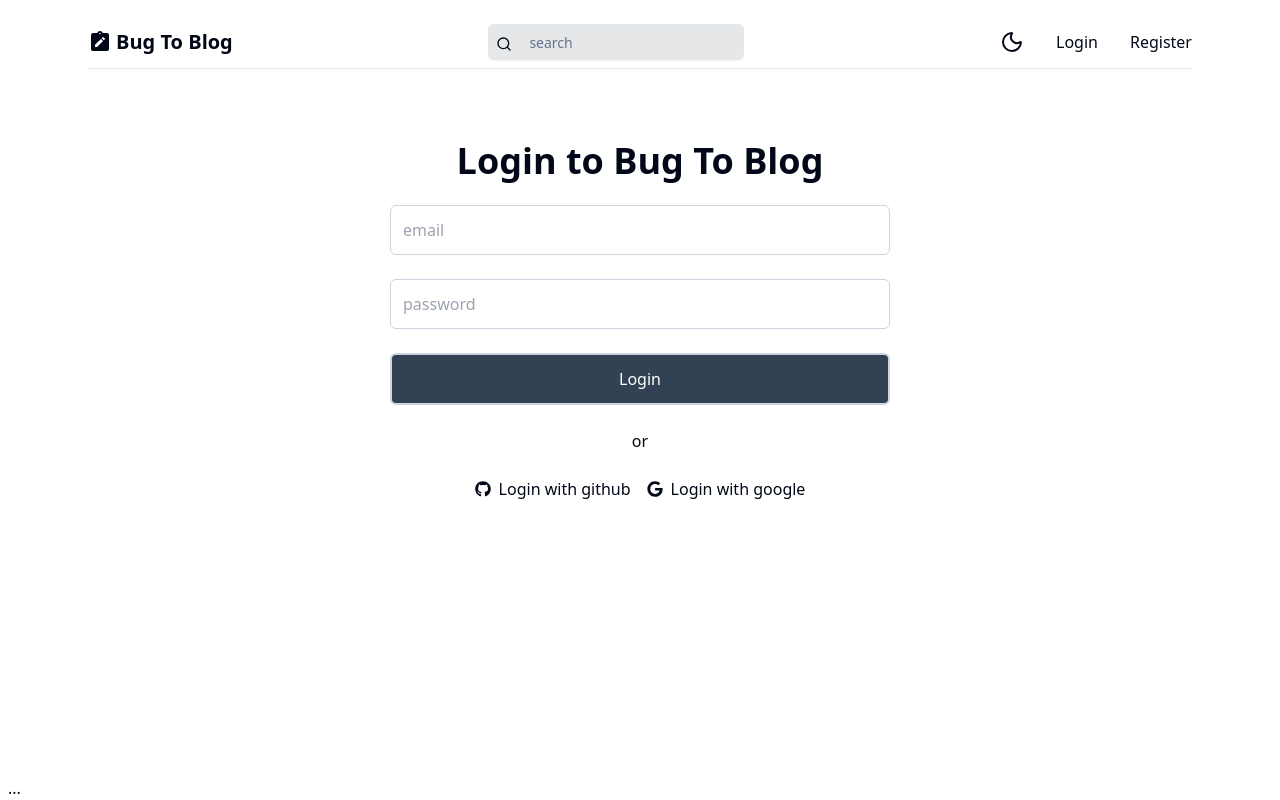
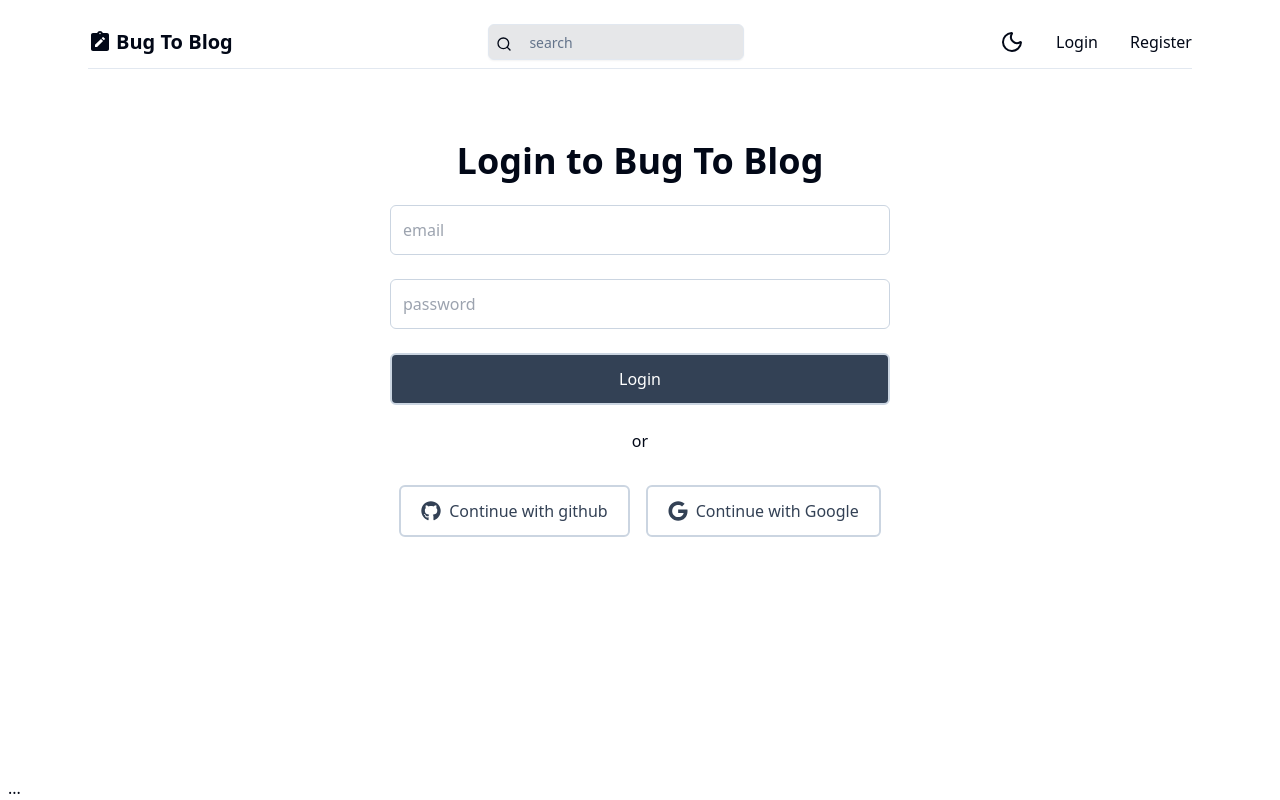
Before and after one commit to jubayer718/bug-to-blog, a Next.js app: page /login in a window 1280 px wide. Built offline with nearby package versions, Linux system fonts and the light colour scheme; no server answers.

Commit message:
github provider successful

```diff
--- a/src/app/components/auth/LoginForm.tsx
+++ b/src/app/components/auth/LoginForm.tsx
@@ -10,21 +10,25 @@ import SocialAuth from "./SocialAuth";
 import { useState, useTransition } from "react";
 import { login } from "@/action/auth/login";
 import { Alert } from "../common/Alert";
-import { useRouter } from "next/navigation";
+import { useRouter, useSearchParams } from "next/navigation";
 import { LOGIN_REDIRECT } from "@/routes";
 
 const LoginForm = () => {
+  const searchParams= useSearchParams()
   const [isPending, startTransition] = useTransition();
   const [error, setError] = useState('');
+  const { register, handleSubmit, formState: { errors } } = useForm({ resolver: zodResolver(LoginSchema) })
   const router = useRouter();
+  const urlError = searchParams.get('error') === "OAuthAccountNotLinked" ? "Email in use with different provider!" : "";
 
-  const { register, handleSubmit, formState: { errors } } = useForm({ resolver: zodResolver(LoginSchema) })
+
 
   const onsubmit: SubmitHandler<LoginSchemaType> = async (data) => {
     setError('')
     startTransition(() => {
       login(data).then(res => {
         if (res?.error) {
+          router.replace("/login")
           setError(res.error)
         }
         if (!res?.error) {
@@ -54,6 +58,7 @@ const LoginForm = () => {
        {error && <Alert message={error } error/>}
       <Button type="submit" label={isPending?"Submitting..":"Login"} disabled={ isPending} />
       <div className="flex items-center justify-center my-2">or</div>
+       {urlError && <Alert message={urlError} error/>}
       <SocialAuth/>
    </form>
   );
--- a/src/app/components/auth/SocialAuth.tsx
+++ b/src/app/components/auth/SocialAuth.tsx
@@ -1,11 +1,21 @@
 import { FaGithub, FaGoogle } from "react-icons/fa";
+import Button from "../common/Button";
+import { signIn } from "next-auth/react";
+import { LOGIN_REDIRECT } from "@/routes";
 
 
 const SocialAuth = () => {
+
+  const handleOnclick = (provider:'google'|'github') => {
+    signIn(provider, {
+      redirectTo:LOGIN_REDIRECT
+    })
+  }
+
   return (
     <div className="flex items-center justify-center  my-2 gap-4 ">
-      <button className="flex items-center gap-2 justify-center"><FaGithub/>Login with github </button>
-      <button className="flex items-center gap-2  justify-center"><FaGoogle/>Login with google</button>
+      <Button type="button" label="Continue with github" className="flex items-center gap-2 justify-center" outlined icon={FaGithub} onclick={()=>handleOnclick('github')} />
+      <Button type="button" label="Continue with Google" className="flex items-center gap-2  justify-center" outlined icon={FaGoogle}/>
     </div>
   );
 };
--- a/src/auth.config.ts
+++ b/src/auth.config.ts
@@ -3,11 +3,17 @@ import type { NextAuthConfig } from "next-auth"
 import { LoginSchema } from '../schemas/LoginSchema'
 import { getUserByEmail } from './lib/user';
 import bcryptJs from 'bcryptjs';
+// import Google from 'next-auth/providers/google';
+import Github from 'next-auth/providers/github';
 
 export default {
   providers: [
+    Github({
+      clientId: process.env.GITHUB_CLIENT_ID,
+      clientSecret:process.env.GITHUB_CLIENT_SECRET,
+    }),
+    Credentials({
 
-    Credentials({
       async authorize(credentials) {
         const validatedFields = LoginSchema.safeParse(credentials);
         if (validatedFields.success) {
--- a/src/auth.ts
+++ b/src/auth.ts
@@ -7,4 +7,13 @@ export const { handlers, auth, signIn, signOut } = NextAuth({
   adapter: PrismaAdapter(db),
   session: { strategy: "jwt" },
   ...authConfig,
+
+  events: {
+    async linkAccount({ user }) {
+      await db.user.update({
+        where: { id: user.id },
+        data:{emailVerified:new Date()},
+      })
+    }
+  }
 })
```
